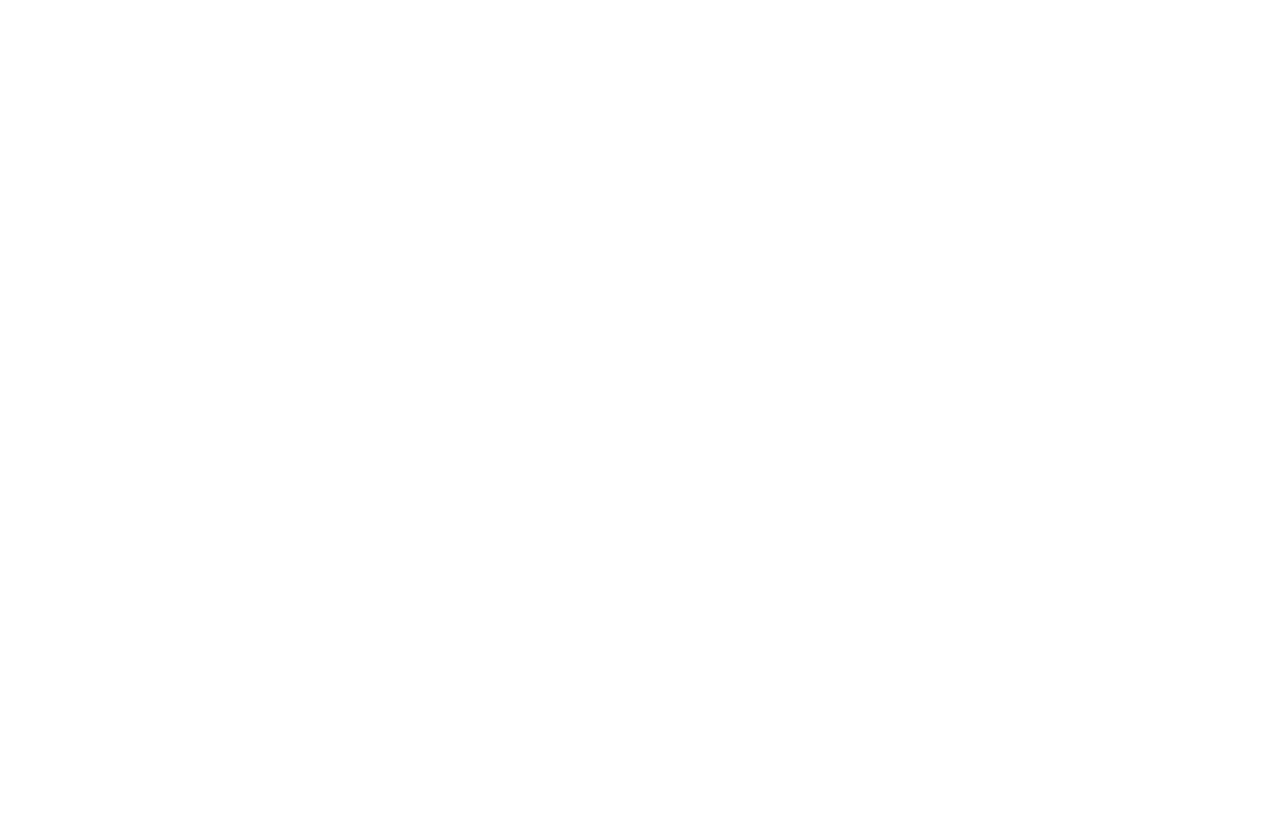
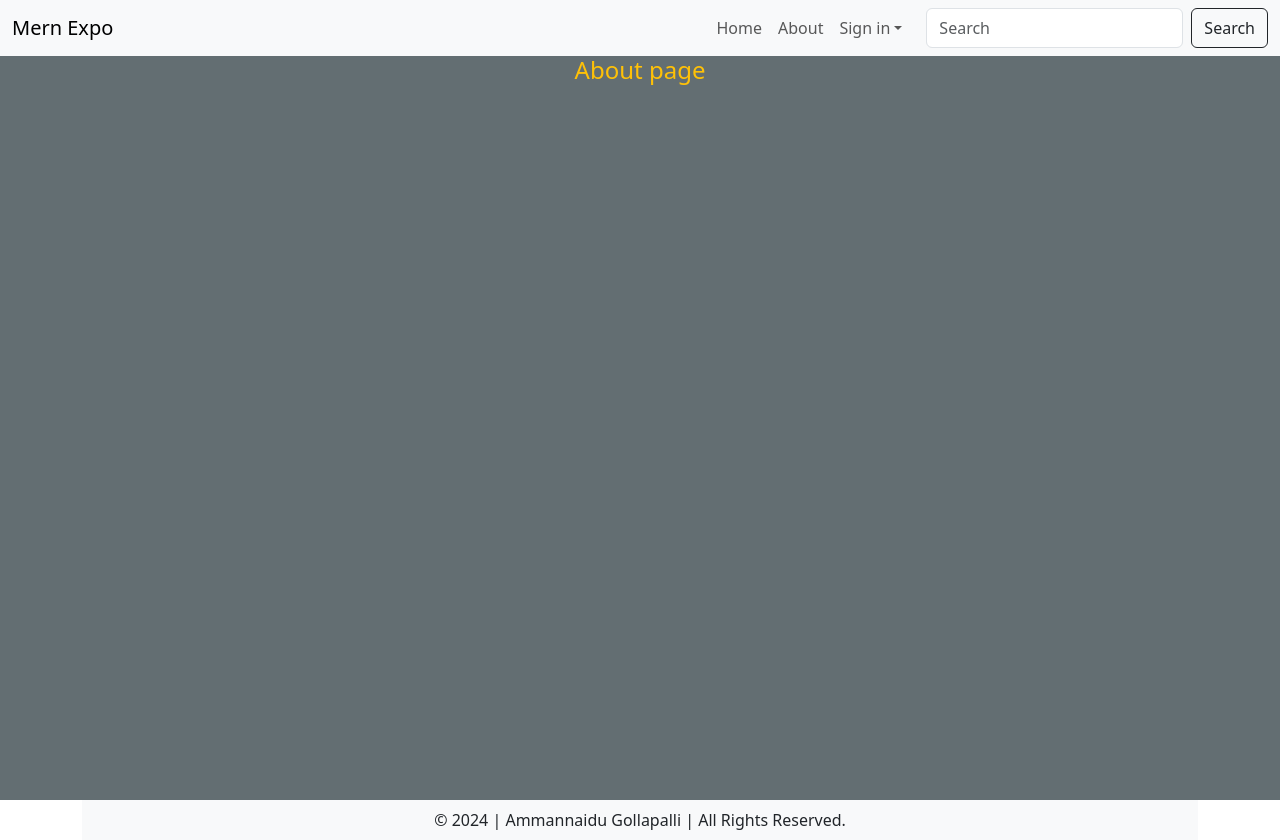
Before and after one commit to Ammannaidu-228/ExpoApp, a React (Vite) app in the folder UiExpo/: page /about in a window 1280 px wide. Before the commit this address had no page. Before the commit the page ends 800 px from the top, so only its background shows below. Built offline with nearby package versions, Linux system fonts and the light colour scheme.

Commit message:
landingPage started

```diff
--- /dev/null
+++ b/UiExpo/src/components/ExampleCarouselImage.jsx
@@ -0,0 +1,12 @@
+
+
+// eslint-disable-next-line react/prop-types
+const ExampleCarouselImage = ({ text }) => (
+    <img
+      src={'https://img.freepik.com/premium-photo/digital-technology-banner-green-blue-background-concept-with-technology-light-effect-abstract-tech-innovation-future-data-internet-network-ai-big-data-lines-dots-connection-illustration-vector_974729-153178.jpg?w=900'} // Ensure the correct image path is imported
+      alt={text}
+      style={{width:'80rem', height:'30rem'}}
+    />
+  );
+
+  export default ExampleCarouselImage;
--- /dev/null
+++ b/UiExpo/src/components/ExampleCarouselImage2.jsx
@@ -0,0 +1,12 @@
+
+
+// eslint-disable-next-line react/prop-types
+const ExampleCarouselImage2 = ({ text }) => (
+    <img
+      src={'https://img.freepik.com/premium-photo/hitech-web-banner-digital-technology-abstract-background_833104-13235.jpg?w=900'} // Ensure the correct image path is imported
+      alt={text}
+      style={{width:'80rem', height:'30rem'}}
+    />
+  );
+
+  export default ExampleCarouselImage2;
--- /dev/null
+++ b/UiExpo/src/components/ExampleCarouselImage3.jsx
@@ -0,0 +1,12 @@
+
+
+// eslint-disable-next-line react/prop-types
+const ExampleCarouselImage3 = ({ text }) => (
+    <img
+      src={'  https://img.freepik.com/free-photo/circuit-board-chip-technology-concept_53876-124237.jpg?t=st=1730105032~exp=1730108632~hmac=603b01376bf89fbad66f7c60ad118e1885b7e1426fb0fc69636a9fc80badf870&w=996'} // Ensure the correct image path is imported
+      alt={text}
+      style={{width:'80rem', height:'30rem'}}
+    />
+  );
+
+  export default ExampleCarouselImage3;
--- /dev/null
+++ b/UiExpo/src/components/MainCarousel.jsx
@@ -0,0 +1,39 @@
+import Carousel from 'react-bootstrap/Carousel';
+import ExampleCarouselImage from './ExampleCarouselImage';
+import ExampleCarouselImage2 from './ExampleCarouselImage2';
+import ExampleCarouselImage3 from './ExampleCarouselImage3';
+
+
+function MainCarousel() {
+  return (
+    <div>
+            <Carousel>
+      <Carousel.Item>
+        <ExampleCarouselImage text="First slide" />
+        <Carousel.Caption>
+          <h3>First slide label</h3>
+          <p>Nulla vitae elit libero, a pharetra augue mollis interdum.</p>
+        </Carousel.Caption>
+      </Carousel.Item>
+      <Carousel.Item>
+        <ExampleCarouselImage2 text="Second slide" />
+        <Carousel.Caption>
+          <h3>Second slide label</h3>
+          <p>Lorem ipsum dolor sit amet, consectetur adipiscing elit.</p>
+        </Carousel.Caption>
+      </Carousel.Item>
+      <Carousel.Item>
+        <ExampleCarouselImage3 text="Third slide" />
+        <Carousel.Caption>
+          <h3>Third slide label</h3>
+          <p>
+            Praesent commodo cursus magna, vel scelerisque nisl consectetur.
+          </p>
+        </Carousel.Caption>
+      </Carousel.Item>
+    </Carousel>
+    </div>
+  );
+}
+
+export default MainCarousel;
--- a/UiExpo/src/components/MainNav.jsx
+++ b/UiExpo/src/components/MainNav.jsx
@@ -9,7 +9,7 @@ import {Link} from 'react-router-dom'
 function MainNav() {
   return (
     <div>
-        <Navbar expand='sm'  className="bg-body-tertiary mb-3">
+        <Navbar expand='sm'  className="bg-body-tertiary">
           <Container fluid>
             <Navbar.Brand as={Link} to='/'>Mern Expo</Navbar.Brand>
             <Navbar.Toggle aria-controls={`offcanvasNavbar-expand-sm`} />
@@ -25,8 +25,8 @@ function MainNav() {
               </Offcanvas.Header>
               <Offcanvas.Body>
                 <Nav className="justify-content-end flex-grow-1 pe-3">
-                  <Nav.Link href="#action1">Home</Nav.Link>
-                  <Nav.Link href="#action2">About</Nav.Link>
+                  <Nav.Link as={Link} to={'/'}>Home</Nav.Link>
+                  <Nav.Link as={Link} to={'/about'}>About</Nav.Link>
                   <NavDropdown
                     title="Sign in"
                     id={`offcanvasNavbarDropdown-expand-sm`}
--- /dev/null
+++ b/UiExpo/src/pages/About.jsx
@@ -0,0 +1,16 @@
+import Footer from "../components/Footer"
+import MainNav from "../components/MainNav"
+import '../styles/about.css'
+function About() {
+  return (
+    <div>
+        <div className="completeComp">
+        <MainNav/>
+        <h4 className="text-warning m-auto text-center">About page</h4>
+        </div>
+        <Footer/>
+    </div>
+  )
+}
+
+export default About
--- a/UiExpo/src/pages/Landing.jsx
+++ b/UiExpo/src/pages/Landing.jsx
@@ -2,11 +2,17 @@ import MainNav from "../components/MainNav";
 import "bootstrap/dist/css/bootstrap.min.css";
 import "../styles/Landing.css";
 import Footer from "../components/Footer";
+import MainCarousel from "../components/MainCarousel";
 function Landing() {
   return (
     <div>
       <div className="CompleteLanding">
         <MainNav />
+        <div className="row justify-content-center ">
+          <div className="col-12 col-sm-9 col-md-8 col-lg-6">
+          <MainCarousel/>
+          </div>
+        </div>
       </div>
       <Footer />
     </div>
--- a/UiExpo/src/pages/Signin.jsx
+++ b/UiExpo/src/pages/Signin.jsx
@@ -5,6 +5,7 @@ import "../styles/Landing.css";
 import { useState } from "react";
 import MainNav from "../components/MainNav";
 import Footer from "../components/Footer";
+import { Link } from "react-router-dom";
 function Signin() {
   const [backendResponce, setBackendResponce] = useState("");
   const [formResponce, setFormResponce] = useState("");
@@ -74,12 +75,21 @@ function Signin() {
                 placeholder="Password"
               />
             </Form.Group>
-            <Button variant="primary" type="submit">
+            <Button variant="primary" className="mb-3" type="submit">
               Sign in
             </Button>
+            <div className="row justify-content-center" >
+                <div className="col-12 col-sm-9 col-md-8 col-lg-6">
+                <p>Don&apos;t have an account? <Link to={'/signup'}> Create One</Link></p>
+                <p className="text-danger text-center">Forget Password</p>
+
+                </div>
+
+            </div>
             {formResponce != "" && (
               <p className="mt-3 text-center">{formResponce}!!!</p>
             )}
+
           </Form>
         </div>
       </div>
--- a/UiExpo/src/pages/Signup.jsx
+++ b/UiExpo/src/pages/Signup.jsx
@@ -5,6 +5,7 @@ import Row from "react-bootstrap/Row";
 import "../styles/signup.css";
 import MainNav from "../components/MainNav";
 import Footer from "../components/Footer";
+import { Link } from "react-router-dom";
 function Signup() {
   return (
     <div>
@@ -43,9 +44,12 @@ function Signup() {
               <Form.Label>Password</Form.Label>
               <Form.Control type="password" placeholder="Password" />
             </Form.Group>
-            <Button variant="primary" type="submit">
+            <Button variant="primary" className="mb-3" type="submit">
               Submit
             </Button>
+            <div className="m-auto">
+                <p>Already have an account? <Link to={'/signin'}>Sign in</Link></p>
+            </div>
           </Form>
         </div>
       </div>
--- a/UiExpo/src/routing/AppRoutes.jsx
+++ b/UiExpo/src/routing/AppRoutes.jsx
@@ -2,6 +2,7 @@ import {Route, Routes} from 'react-router-dom'
 import Landing from '../pages/Landing'
 import Signin from '../pages/Signin'
 import Signup from '../pages/Signup'
+import About from '../pages/About'
 function AppRoutes() {
   return (
     <div>
@@ -9,7 +10,7 @@ function AppRoutes() {
             <Route path='/' element={<Landing/>}/>
             <Route path='/signin' element={<Signin/>}/>
             <Route path='/signup' element={<Signup/>}/>
-
+            <Route path='/about' element={<About/>}/>
          </Routes>
     </div>
   )
--- /dev/null
+++ b/UiExpo/src/styles/about.css
@@ -0,0 +1,6 @@
+.completeComp{
+    background-color:#636e72 ;
+    width: 100%;
+    height: 100vh;
+    margin: 0;
+}
```
